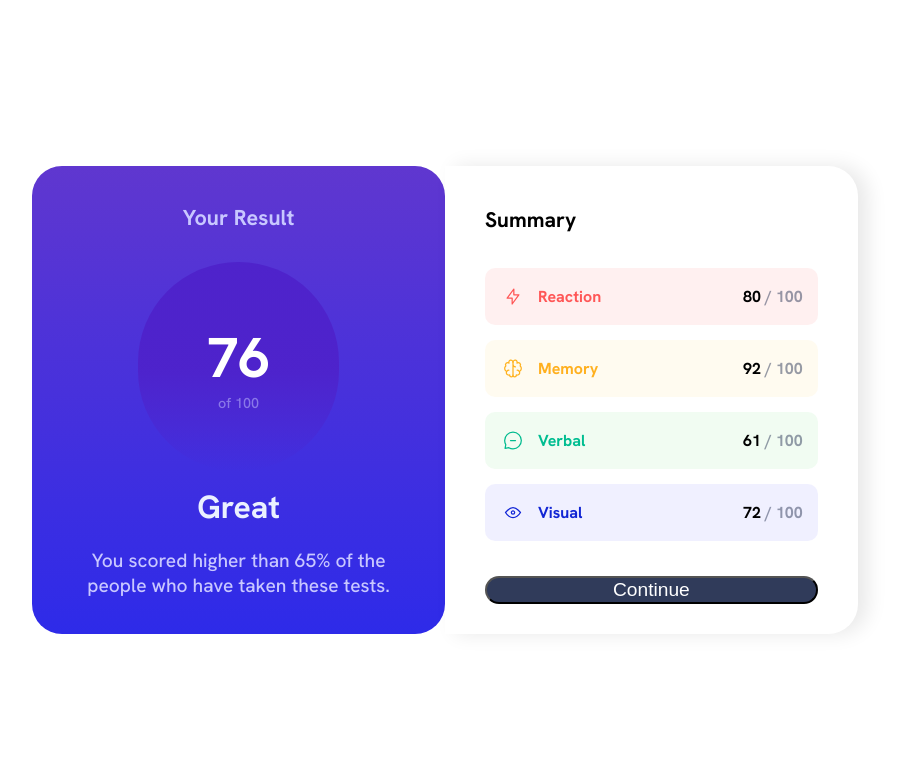
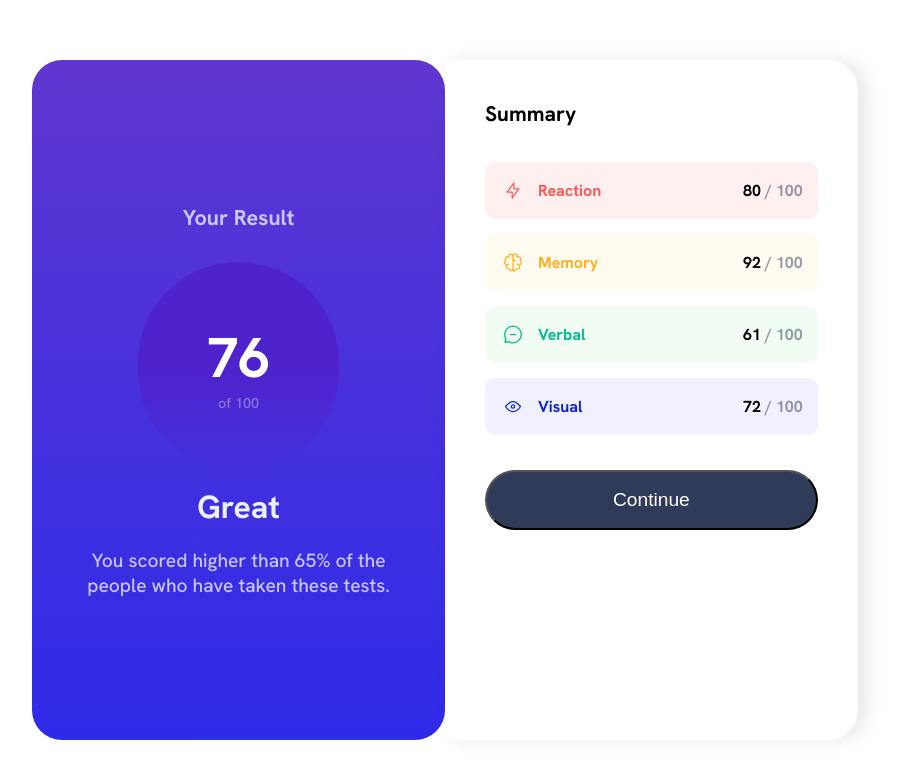
Before and after one commit to quijotex/Second-FrontendMentor-challenge, a plain HTML site: page index.html in a window 1536 px wide. Shown: the whole page, without its empty margins (313-1210 px from the left). Drawn offline with Linux system fonts and the light colour scheme.

Commit message:
Setting the responsive design

```diff
--- a/assets/style/style.css
+++ b/assets/style/style.css
@@ -185,7 +185,7 @@ body {
 }
 @media screen and (min-width: 1440px) {
     .section1 {
-        height: 58.5%;
+        height: 85%;
     }
     .section1__div2 {
         border-radius: 100px;
@@ -193,7 +193,7 @@ body {
     }
     .section2 {
         padding: 40px ;
-        height: 58.5%;
+        height: 85%;
         width: 30%;
         gap: 35px;
     }
```
